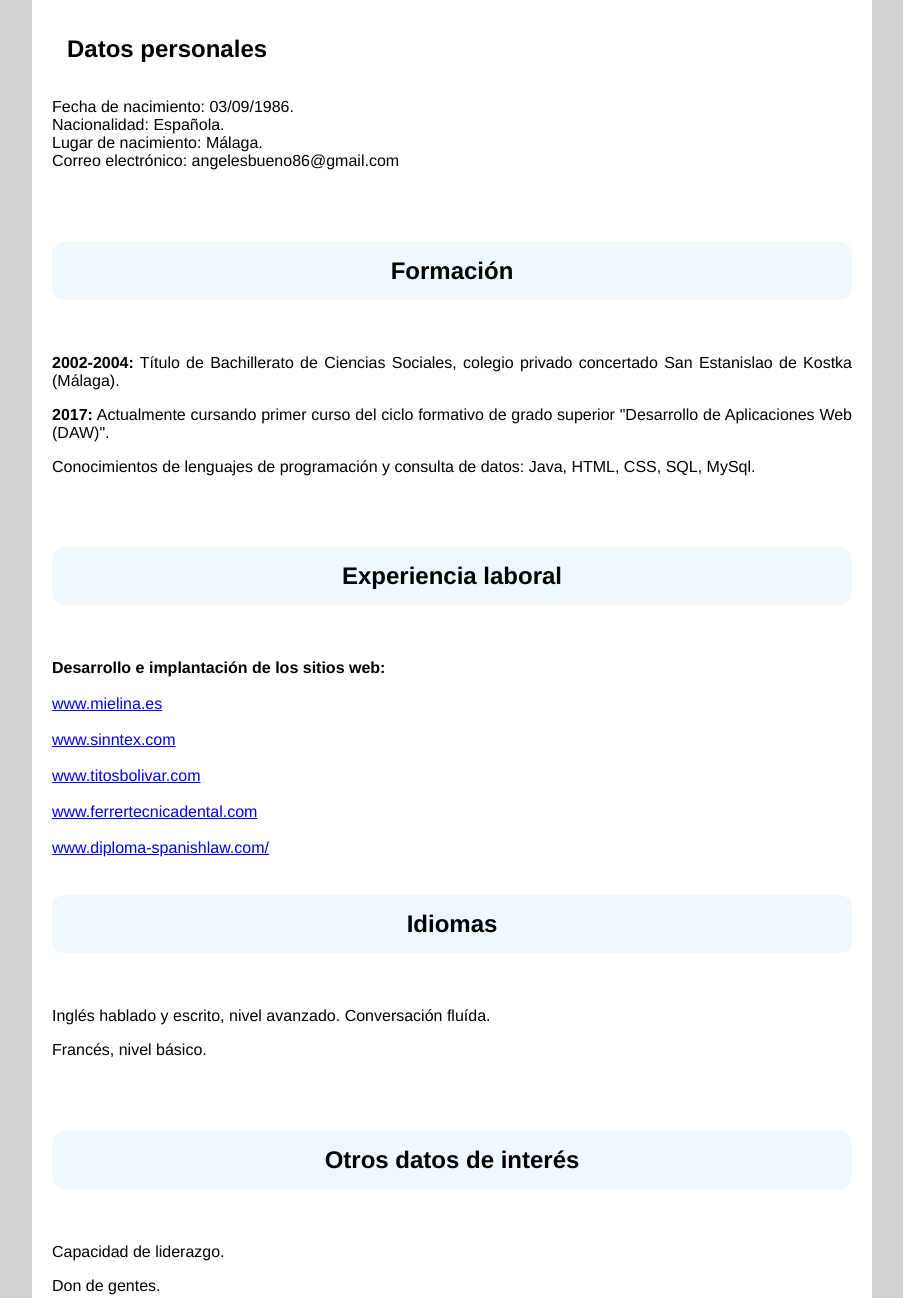
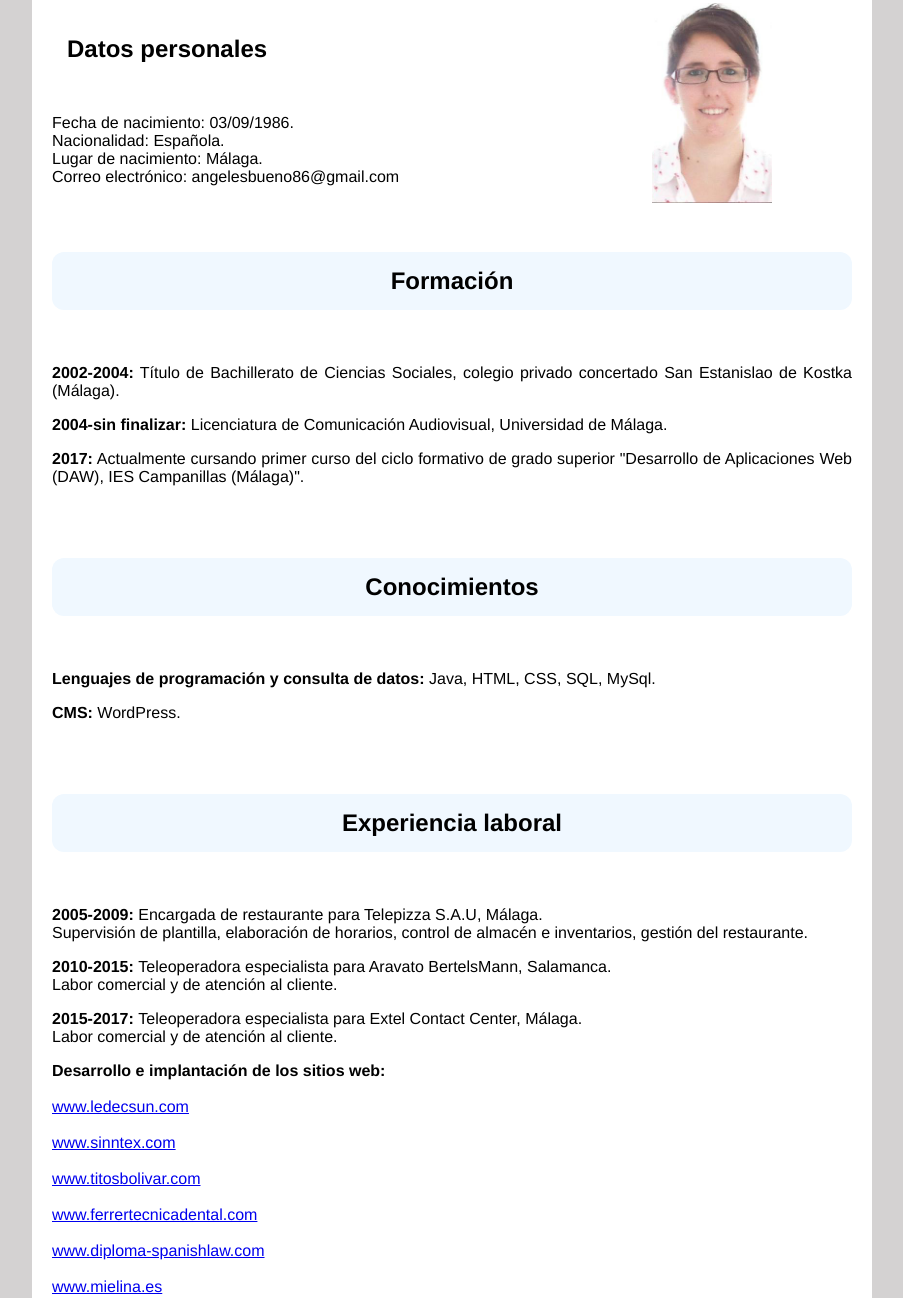
Before and after one commit to angelesbueno/angelesbueno.github.io, a plain HTML site: page index.html in a window 1280 px wide. Shown: the part 156-1454 px from the top of the page, without its empty margins (188-1091 px from the left). Drawn offline with Linux system fonts and the light colour scheme.

Commit message:
Actualizado CV

```diff
--- a/index.html
+++ b/index.html
@@ -70,30 +70,45 @@
 			<h1>Ángeles Bueno Aguilar</h1>
 			<br/>
 			<h2 style="text-align: left; background-color:transparent;">Datos personales</h2>
-			<p>Fecha de nacimiento: 03/09/1986.<br/>
+			<p style="display: inline-block; position: absolute;">Fecha de nacimiento: 03/09/1986.<br/>
 				Nacionalidad: Española.<br/>
 				Lugar de nacimiento: Málaga.<br/>
 				Correo electrónico: angelesbueno86@gmail.com
 			</p>
-			</br>
-			</br>
+			<img src="img/foto.jpg" alt="foto carnet" style="width: 120px;position: relative;left: 600px;bottom: 95px;">
 			<p>
-				<h2>Formación</h2></br>
+				<h2 style="margin-top: -2.75em;">Formación</h2></br>
 				<p style="text-align: justify; font-weight: initial"><strong>2002-2004:</strong> Título de Bachillerato de Ciencias Sociales, colegio privado concertado San Estanislao de Kostka (Málaga).
 				</p>
-				<p style="text-align: justify; font-weight: initial"><strong>2017:</strong> Actualmente cursando primer curso del ciclo formativo de grado superior "Desarrollo de Aplicaciones Web (DAW)".
+				<p style="text-align: justify; font-weight: initial"><strong>2004-sin finalizar:</strong> Licenciatura de Comunicación Audiovisual, Universidad de Málaga.
 				</p>
-				<p style="text-align: justify; font-weight: initial">Conocimientos de lenguajes de programación y consulta de datos: Java, HTML, CSS, SQL, MySql.
+				<p style="text-align: justify; font-weight: initial"><strong>2017:</strong> Actualmente cursando primer curso del ciclo formativo de grado superior "Desarrollo de Aplicaciones Web (DAW), IES Campanillas (Málaga)".
+				</p>
+				</br>
+				</br>
+				<h2>Conocimientos</h2></br>
+				<p style="text-align: justify; font-weight: initial"><strong>Lenguajes de programación y consulta de datos:</strong> Java, HTML, CSS, SQL, MySql.
+				</p>
+				<p style="text-align: justify; font-weight: initial"><strong>CMS: </strong>WordPress.
 				</p>
 				</br>
 				</br>
 			</p>
 			<p>
 				<h2>Experiencia laboral</h2></br>
+				<p style="text-align: justify; font-weight: initial"><strong>2005-2009: </strong>Encargada de restaurante para Telepizza S.A.U, Málaga.</br>
+				Supervisión de plantilla, elaboración de horarios, control de almacén e inventarios, gestión del restaurante.
+				</p>
+				<p style="text-align: justify; font-weight: initial"><strong>2010-2015: </strong>Teleoperadora especialista para Aravato BertelsMann, Salamanca.</br>
+				Labor comercial y de atención al cliente.
+				</p>
+				<p style="text-align: justify; font-weight: initial"><strong>2015-2017: </strong>Teleoperadora especialista para Extel Contact Center, Málaga.</br>
+				Labor comercial y de atención al cliente.
+				</p>
 				<p style="text-align: justify; font-weight: initial"><strong>Desarrollo e implantación de los sitios web:</strong>
 				</br>
 				</br>
-				<a href="http://www.mielina.es" target="blank">www.mielina.es</a>
+				<a href="https://www.ledecsun.com" target="blank">www.ledecsun.com</a>
 				</br>
 				</br>
 				<a href="http://www.sinntex.com" target="blank">www.sinntex.com</a>
@@ -105,7 +120,10 @@
 				<a href="http://www.ferrertecnicadental.com" target="blank">www.ferrertecnicadental.com</a>
 				</br>
 				</br>
-				<a href="http://www.diploma-spanishlaw.com/" target="blank">www.diploma-spanishlaw.com/</a>
+				<a href="http://www.diploma-spanishlaw.com" target="blank">www.diploma-spanishlaw.com</a>
+				</br>
+				</br>
+				<a href="http://www.mielina.es" target="blank">www.mielina.es</a>
 				</br>
 				</br>
 			</p>
```
Also changed, not shown: img/foto.jpg (added).
